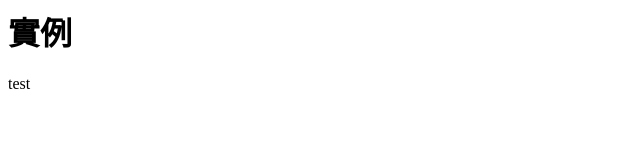
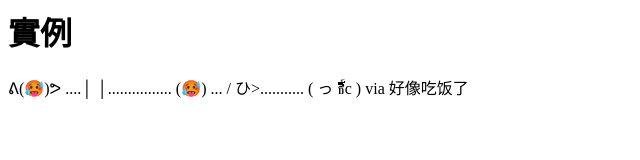
Before and after one commit to rrrrnr/rrrrnr.github.io, a plain HTML site: page index.html in a window 1280 px wide. Shown: the whole page, without its empty margins (0-640 px from the left). Drawn offline with Linux system fonts and the light colour scheme.

Commit message:
更新 index.html

```diff
--- a/index.html
+++ b/index.html
@@ -7,7 +7,11 @@
             實例
         </h1>
         <p>
-            test
+            ᕕ(🥵)ᕗ
+....│ │................ (🥵)
+... / ひ>........... ( っ ธิิิิิิิิิิิิิิิิิิิิิิิิิิิิิิิิิิิิิิิิิิิิิิิิิิิิิิิิิิิิิิิ์์์์์์์์์์์์์์์์์์์์์์์์์์์์์์์์์์์์์์์์์์์์์์์์์์์์์์์์์์์์c )
+
+via 好像吃饭了
         </p>
     </body>
 </html>
```
